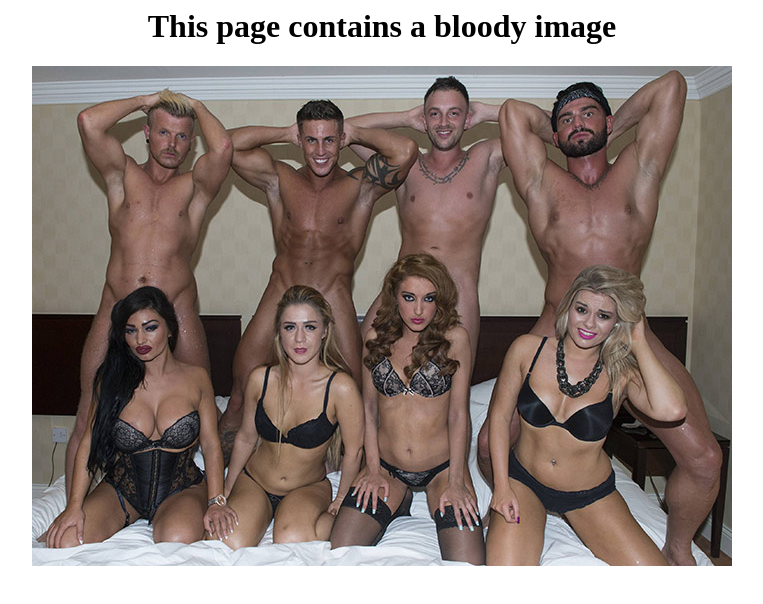
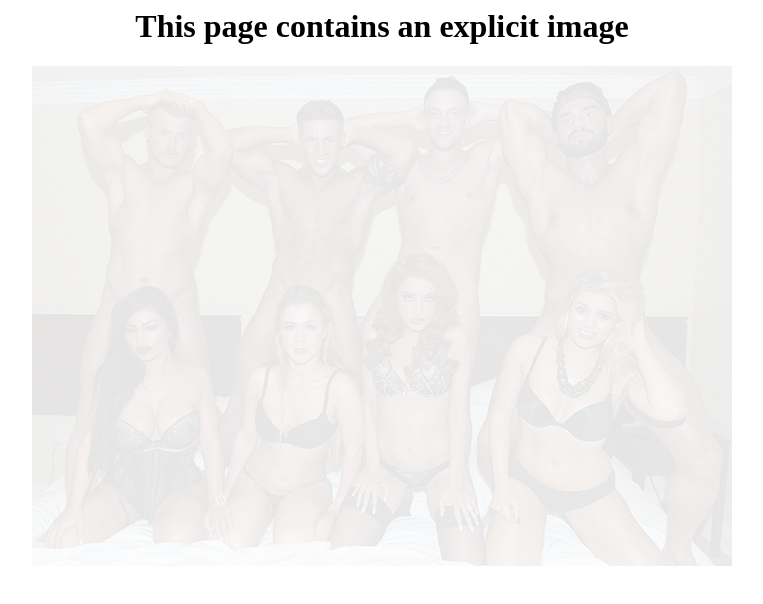
Before and after one commit to ngunyimacharia/explicit-image, a plain HTML site: page index.html in a window 1280 px wide. Shown: the whole page, without its empty margins (258-1021 px from the left). Drawn offline with Linux system fonts and the light colour scheme.

Commit message:
Blurr explicit image

```diff
--- a/index.html
+++ b/index.html
@@ -1,7 +1,7 @@
 <html>
   <head></head>
   <body style="text-align:center">
-    <h1>This page contains a bloody image</h1>
-    <img src="image.jpg" />
+    <h1>This page contains an explicit image</h1>
+    <img src="image.jpg" style="opacity:0.1;"/>
   </body>
 </html>
```
